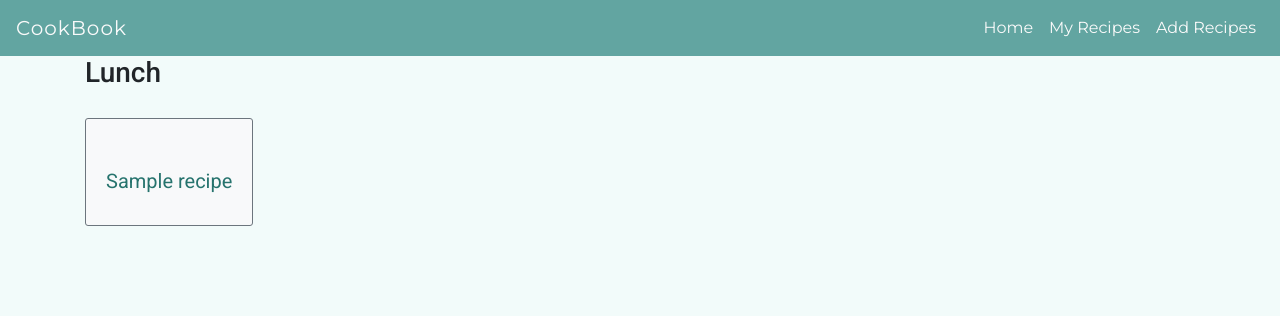
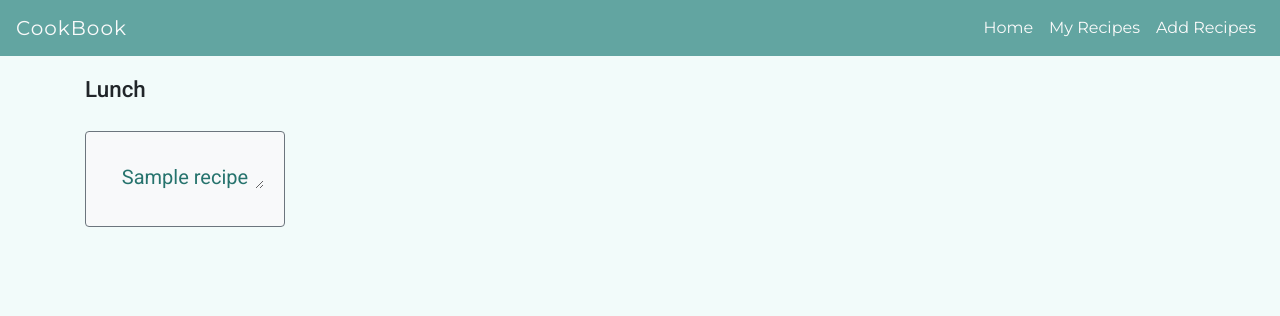
Before and after one commit to luisanegri/Data-Centric-Development, a Flask app: page /lunch in a window 1280 px wide. Shown: the top 316 px of the page. Run offline with Flask 2, Linux system fonts and the light colour scheme; a database or web service that is not in the repository returns one stand-in record (values such as "Sample title"); some libraries are stand-ins or nearby versions; some web fonts are replaced.

Commit message:
styled pages

```diff
--- a/static/css/style.css
+++ b/static/css/style.css
@@ -1,5 +1,4 @@
 @import url('https://fonts.googleapis.com/css?family=Average+Sans|Roboto:400,500,700,900|Montserrat:400,500,600,700');
-
 body {
   font-family: 'Roboto' !important;
   background-color: #F2FBFA !important;
@@ -42,6 +41,7 @@ body {
 }
 
 /*------------------------------ readrecipe.html ------------------------------*/
+
 .inline-list {
   list-style-type: none;
   overflow: hidden;
@@ -86,14 +86,12 @@ body {
   line-height: 1;
 }
 
-
 .recipe-title-center {
   text-align: center;
   font-family: 'Roboto';
   padding-top: 30px;
   font-size: 26px;
 }
-
 
 .recipe-ingredients {
   list-style: none;
@@ -105,7 +103,6 @@ body {
 }
 
 /*------------------------------ addrecipes.html ------------------------------*/
-
 
 .btn-add {
   margin-bottom: 20px;
@@ -133,15 +130,24 @@ body {
 }
 
 /*------------------------------ myrecipes.html ------------------------------*/
-.my-recipes-title {
-    padding-top: 30px;
-    font-size: 22px;
+
+.recipe-title {
+  padding-top: 20px;
+  font-size: 1.4rem;
 }
 
 .card-title {
     color: #26736D;
-    margin-top: 30px;
     font-weight: 400;
+    white-space: nowrap;
+    overflow: hidden;
+    text-overflow: ellipsis;
+    resize: horizontal;
+    margin-top: 13px;
+}
+
+.card-title:hover {
+    color: #fafafa;
 }
 
 a .align-icon {
@@ -154,6 +160,7 @@ a .align-icon {
 .card-group {
   padding-top: 20px;
 }
+
 .btn-card {
   background-color: #768BB4;
   color: white;
@@ -167,41 +174,16 @@ a .align-icon {
   margin-bottom: 30px;
 }
 
-.cat-row {
-    padding-bottom: 20px;
-}
-
-.card-item {
-    padding-bottom: 10px;
-}
-
-.link-recipe {
+.link-recipe:hover {
   text-decoration: none;
-
-}
-
-.card-title:hover {
-
-
 }
 
 #card-info {
-    border-radius: 3px;
+  width: 12.5rem;
+  height: 6rem;
 }
 
+.card-hover:hover {
+    background-color: #F39C6B;
 
-@media (max-width: 570px){
-    .card-group {
-    display: block;
-    -ms-flex-direction: column;
-    flex-direction: column;
-    margin-right: auto;
-    margin-left: auto;
 }
-}
-
-@media (max-width: 479px) {
-    .info-items{
-        margin: 6px;
-    }
-}
```
Lines whose indentation alone changed are shown as unchanged.
